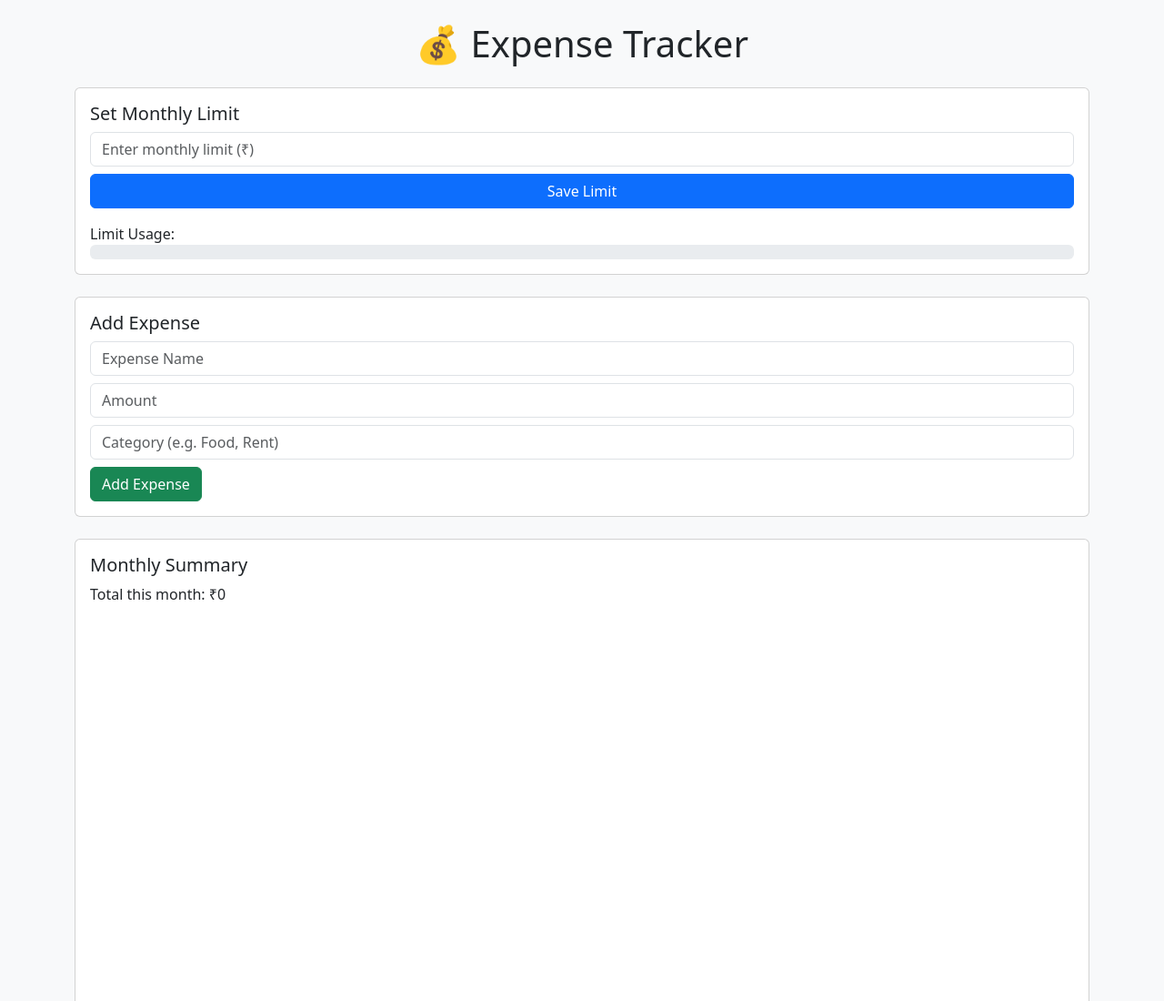
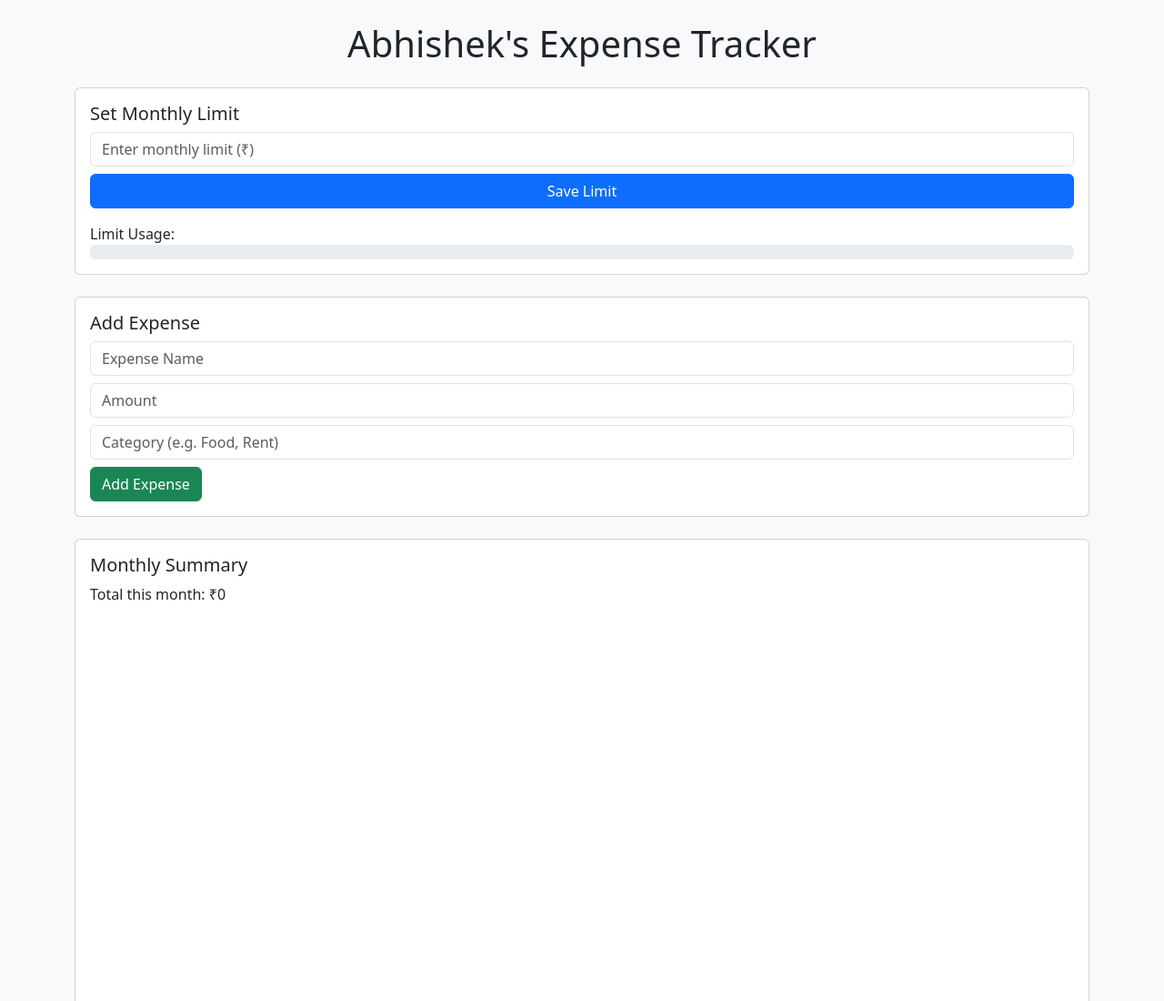
Before and after one commit to abnegative2904/expense-tracker, a website: page public/index.html in a window 1280 px wide. Shown: the top 1100 px of the page at 91% size. Drawn offline with nearby package versions, Linux system fonts and the light colour scheme; no server answers.

Commit message:
Update index.html

```diff
--- a/public/index.html
+++ b/public/index.html
@@ -11,7 +11,7 @@
 <body class="bg-light">
 
 <div class="container mt-4">
-    <h1 class="text-center mb-4">💰 Expense Tracker</h1>
+    <h1 class="text-center mb-4"> Abhishek's Expense Tracker</h1>
 
     <!-- Set Monthly Limit -->
     <div class="card p-3 mb-4">
```
